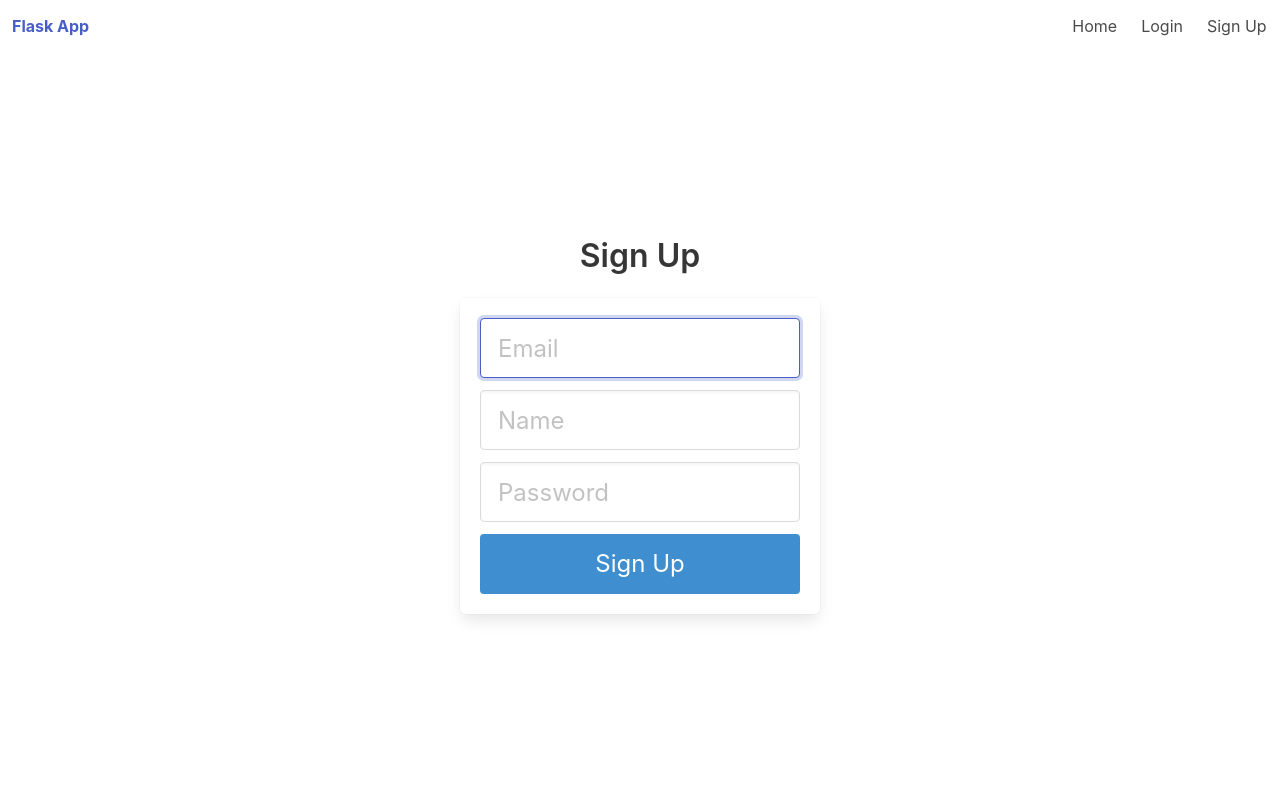
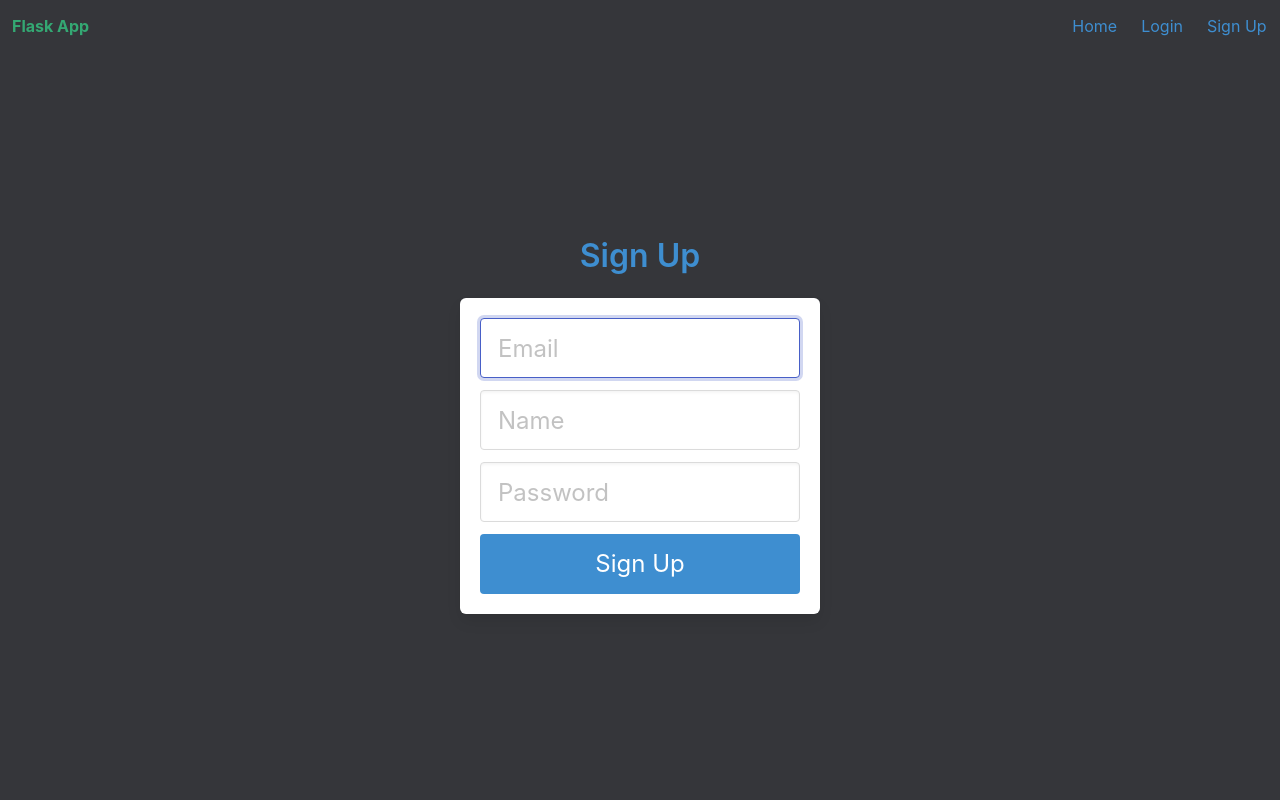
Before and after one commit to vamsee9/FlaskLoginApp, a Flask app: page /signup in a window 1280 px wide. Run offline with Flask 2, Linux system fonts and the light colour scheme.

Commit message:
[Exp]: page customization
Signed-off-by: vamsee9 <4n0n5ur7@protonmail.com>

```diff
--- /dev/null
+++ b/project/static/main.css
@@ -0,0 +1,3 @@
+.bg{
+    background-color: #35363A;
+}
--- a/project/templates/base.html
+++ b/project/templates/base.html
@@ -5,51 +5,49 @@
     <meta charset="utf-8">
     <meta http-equiv="X-UA-Compatible" content="IE=edge">
     <meta name="viewport" content="width=device-width, initial-scale=1">
-    <title>Flask Auth Example</title>
+    <title>Flask App</title>
     <link rel="stylesheet" href="https://cdnjs.cloudflare.com/ajax/libs/bulma/0.9.2/css/bulma.min.css" />
+    <link rel="stylesheet" href="{{url_for('static',filename='main.css')}}" >
 </head>
 
 <body>
-    <section class="hero is-fullheight">
+    <section class="hero bg is-fullheight">
 
         <div class="hero-head">
             <nav class="navbar" role="navigation" aria-label="main navigation">
                 <div class="navbar-brand">
-                <a class="navbar-item" href="{{ url_for('main.index') }}">
+                    <a class="navbar-item has-text-success" href="{{ url_for('main.index') }}">
                         <strong>Flask App</strong>
                     </a>
 
-                <a role="button" class="navbar-burger" aria-label="menu" aria-expanded="false" data-target="NavMenu">
+                    <a role="button" class="navbar-burger has-text-info" aria-label="menu" aria-expanded="false"
+                        data-target="NavMenu">
                         <span aria-hidden="true"></span>
                         <span aria-hidden="true"></span>
                         <span aria-hidden="true"></span>
                     </a>
                 </div>
                 <div class="container">
-
-
-
-
                     <div id="NavMenu" class="navbar-menu">
                         <div class="navbar-end">
-                            <a href="{{ url_for('main.index') }}" class="navbar-item">
+                            <a href="{{ url_for('main.index') }}" class="navbar-item has-text-info">
                                 Home
                             </a>
                             {% if current_user.is_authenticated %}
-                            <a href="{{ url_for('main.profile') }}" class="navbar-item">
+                            <a href="{{ url_for('main.profile') }}" class="navbar-item has-text-info">
                                 Profile
                             </a>
                             {% endif %}
                             {% if not current_user.is_authenticated %}
-                            <a href="{{ url_for('auth.login') }}" class="navbar-item">
+                            <a href="{{ url_for('auth.login') }}" class="navbar-item has-text-info">
                                 Login
                             </a>
-                            <a href="{{ url_for('auth.signup') }}" class="navbar-item">
+                            <a href="{{ url_for('auth.signup') }}" class="navbar-item has-text-info">
                                 Sign Up
                             </a>
                             {% endif %}
                             {% if current_user.is_authenticated %}
-                            <a href="{{ url_for('auth.logout') }}" class="navbar-item">
+                            <a href="{{ url_for('auth.logout') }}" class="navbar-item has-text-danger">
                                 Logout
                             </a>
                             {% endif %}
@@ -69,4 +67,5 @@
 </body>
 <script type=text/javascript src="{{
   url_for('static', filename='NavMenu.js') }}"></script>
+
 </html>
--- a/project/templates/index.html
+++ b/project/templates/index.html
@@ -1,10 +1,10 @@
 {% extends "base.html" %}
 
 {% block content %}
-<h1 class="title">
+<h1 class="title has-text-white">
     Flask App
 </h1>
-<h2 class="subtitle">
+<h2 class="subtitle has-text-white">
     Secure Login and signup using SHA256 Algorithm.
     <br> By Vamsee.
 </h2>
--- a/project/templates/profile.html
+++ b/project/templates/profile.html
@@ -1,7 +1,7 @@
 {% extends "base.html" %}
 
 {% block content %}
-<h1 class="title">
+<h1 class="title has-text-white">
     Welcome, {{name}}!
 </h1>
 {% endblock %}
--- a/project/templates/signup.html
+++ b/project/templates/signup.html
@@ -2,7 +2,7 @@
 
 {% block content %}
 <div class="column is-4 is-offset-4">
-    <h3 class="title">Sign Up</h3>
+    <h3 class="title has-text-info">Sign Up</h3>
     <div class="box">
         {% with messages = get_flashed_messages() %}
         {% if messages %}
@@ -14,19 +14,19 @@
         <form method="POST" action="/signup">
             <div class="field">
                 <div class="control">
-                    <input class="input is-large" type="email" name="email" placeholder="Email" autofocus="">
+                    <input class="input is-large" type="email" aria-required="true" name="email" placeholder="Email" autofocus="">
                 </div>
             </div>
 
             <div class="field">
                 <div class="control">
-                    <input class="input is-large" type="text" name="name" placeholder="Name" autofocus="">
+                    <input class="input is-large" type="text" aria-required="true" name="name" placeholder="Name" autofocus="">
                 </div>
             </div>
 
             <div class="field">
                 <div class="control">
-                    <input class="input is-large" type="password" name="password" placeholder="Password">
+                    <input class="input is-large" type="password" aria-required="true" name="password" placeholder="Password">
                 </div>
             </div>
 
```
Also changed, not shown: project/templates/login.html (+5 -3 lines), project/db.sqlite. Lines whose indentation alone changed are shown as unchanged.
